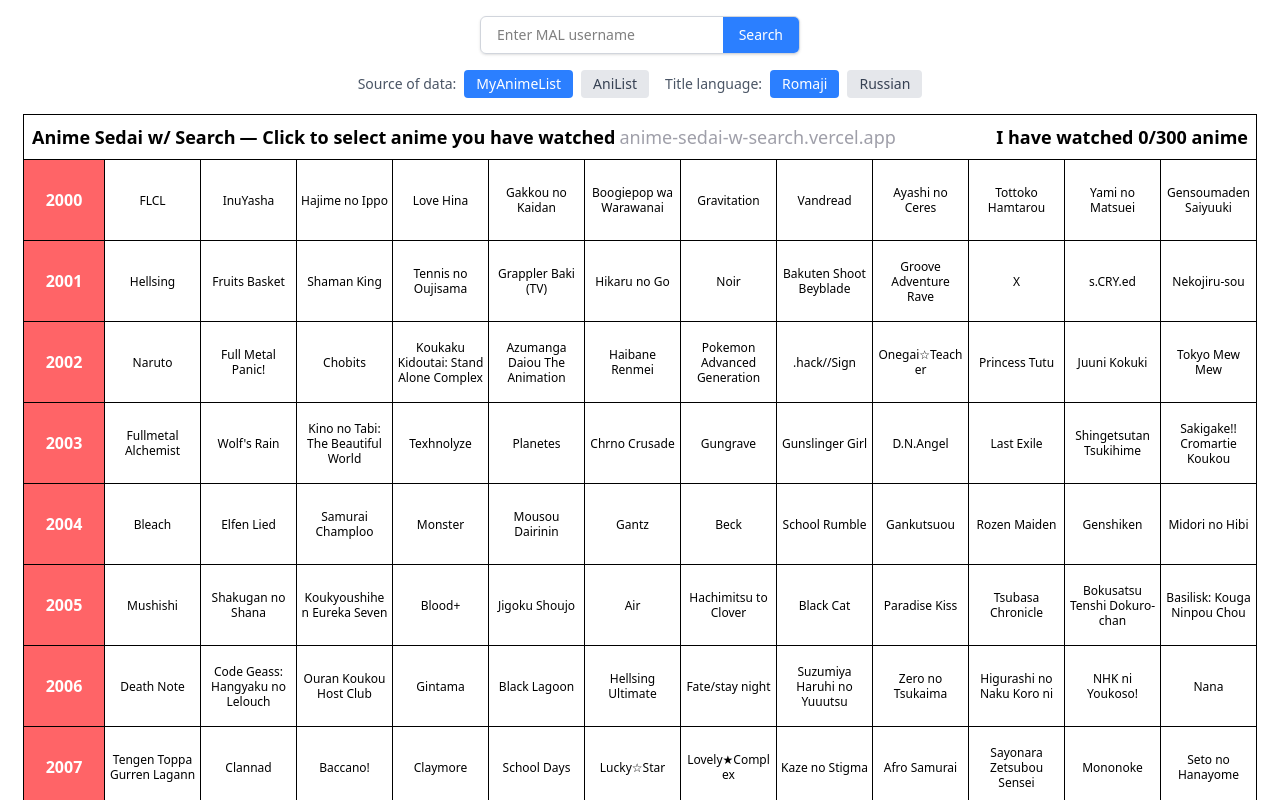
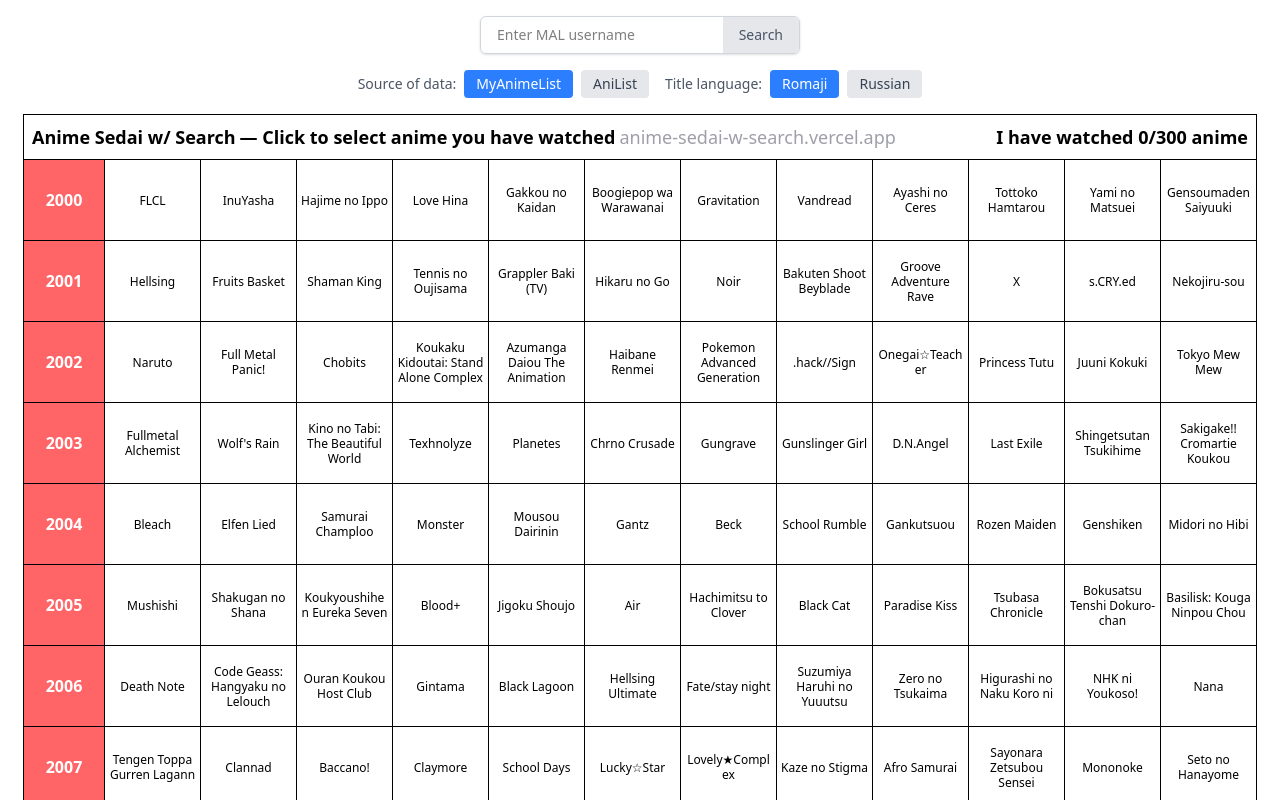
Before and after one commit to cheetamaru/anime-sedai-w-search, a Next.js app: page / in a window 1280 px wide. Shown: the top 800 px of the page. Built offline with nearby package versions, Linux system fonts and the light colour scheme.

Commit message:
refact: refactor default values and styles

```diff
--- a/src/pages/ui/UsernameSearch.tsx
+++ b/src/pages/ui/UsernameSearch.tsx
@@ -28,6 +28,7 @@
         setSelectedAnime(selected)
     }
 
+    const isButtonDisabled = loading || username === ""
 
     return <>
         <div className="flex items-center w-full max-w-xs mx-auto border border-gray-300 rounded-md overflow-hidden shadow-sm mb-4">
@@ -55,11 +56,11 @@
           <button
             type="submit"
             onClick={handleRequest}
-            disabled={loading}
-            className={`px-4 py-2 text-sm font-medium text-white transition-colors ${
-              loading
-                ? 'bg-gray-400 cursor-not-allowed'
-                : 'bg-blue-500 hover:bg-blue-700'
+            disabled={isButtonDisabled}
+            className={`px-4 py-2 text-sm font-medium transition-colors ${
+              isButtonDisabled
+                ? 'bg-gray-200 text-gray-600 cursor-not-allowed'
+                : 'bg-blue-500 text-white hover:bg-blue-700'
             }`}
           >
             {loading ? 'Loading' : 'Search'}
--- a/src/services/api/myAnimeListApiAdapter.ts
+++ b/src/services/api/myAnimeListApiAdapter.ts
@@ -7,7 +7,7 @@
 }
 
 const getUserAnimeList = async ({
-    username = "lys1n",
+    username,
     params
 }: GetUserAnimeListParams) => {
     const val = process.env.MAL_CLIENT_ID
```
